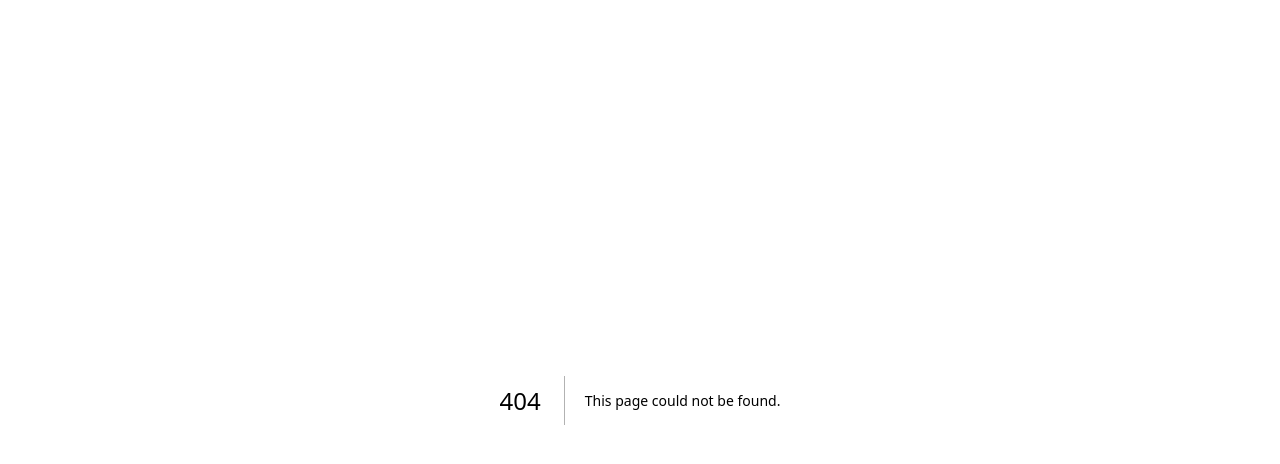
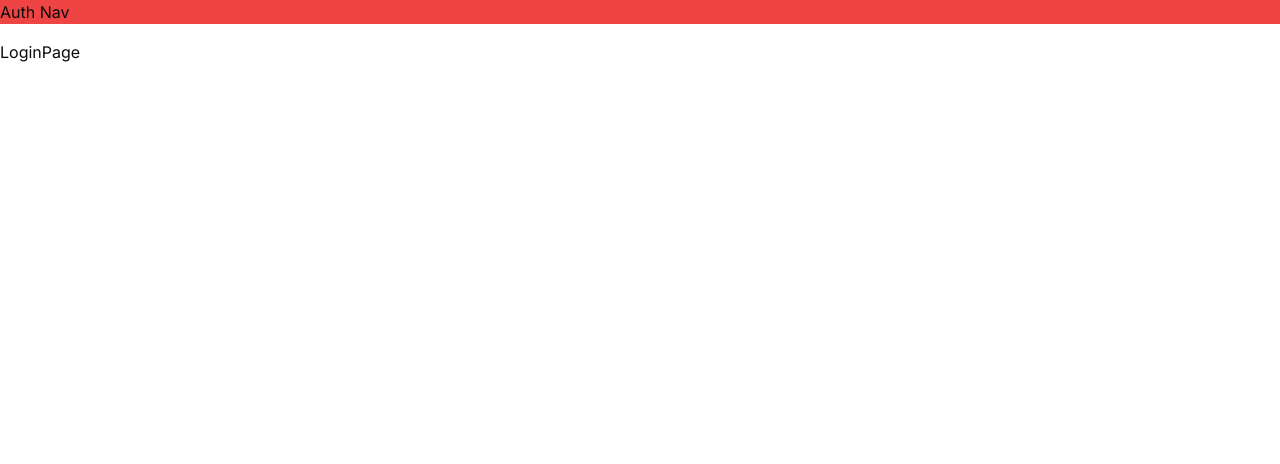
Before and after one commit to Aryanshrana/video-twitch, a Next.js app: page /login in a window 1280 px wide. Before the commit this address had no page. Shown: the top 464 px of the page. Built offline with nearby package versions, Linux system fonts and the light colour scheme.

Commit message:
using Route Groups

```diff
--- /dev/null
+++ b/app/(auth)/layout.tsx
@@ -0,0 +1,15 @@
+const AuthLayout = ({
+    children
+}: {
+    children: React.ReactNode;
+}) => {
+    return(
+        <div className="flex flex-col gap-y-4">
+            <nav className="bg-red-500 w-full">
+                Auth Nav
+            </nav>
+           {children}
+        </div>
+    );
+}
+export default AuthLayout;
--- /dev/null
+++ b/app/(auth)/login/page.tsx
@@ -0,0 +1,9 @@
+// if we don't want to show auth(folder) in our url and directly want to go to login and register page and also have a layout file common for both , we can not do that , so to achieve that we have concepts caled routes groups
+const Page = () => {
+    return(
+        <div>
+            LoginPage
+        </div>
+    );
+}
+export default Page;
--- /dev/null
+++ b/app/(auth)/register/page.tsx
@@ -0,0 +1,10 @@
+// if we don't want to show auth(folder) in our url and directly want to go to login and register page and also have a layout file common for both , we can not do that , so to achieve that we have concepts caled routes groups
+// using parethesis on (auth) we tell browser , not to take auth as part of URL
+const Page = () => {
+    return(
+        <div>
+            RegisterPage
+        </div>
+    );
+}
+export default Page;
--- a/app/auth/layout.tsx
+++ /dev/null
@@ -1,18 +0,0 @@
-const AuthLayout = ({
-    children
-}: {
-    children: React.ReactNode;
-}) => {
-    return (
-        <div className ="flex flex-col gap-y-4">
-            <nav className="p-1 bg-red-500 w-full">
-                Auth Navbar
-            </nav>
-            {children}
-        </div>
-    );
-}
-
-export default AuthLayout;
-//you will always have children in props of layout fuction
-// layout.tsx is useful when you want to create a set of reusable layout elements across multiple routes
--- a/app/auth/login/page.tsx
+++ /dev/null
@@ -1,9 +0,0 @@
-const LoginPage = () => {
-    return(
-        <div>
-            Login Page
-        </div>
-    );
-}
-
-export default LoginPage;
--- a/app/auth/register/page.tsx
+++ /dev/null
@@ -1,9 +0,0 @@
-const RegisterPage = () => {
-    return (
-        <div>
-            Register Page
-        </div>
-    );
-}
-
-export default RegisterPage;
```
